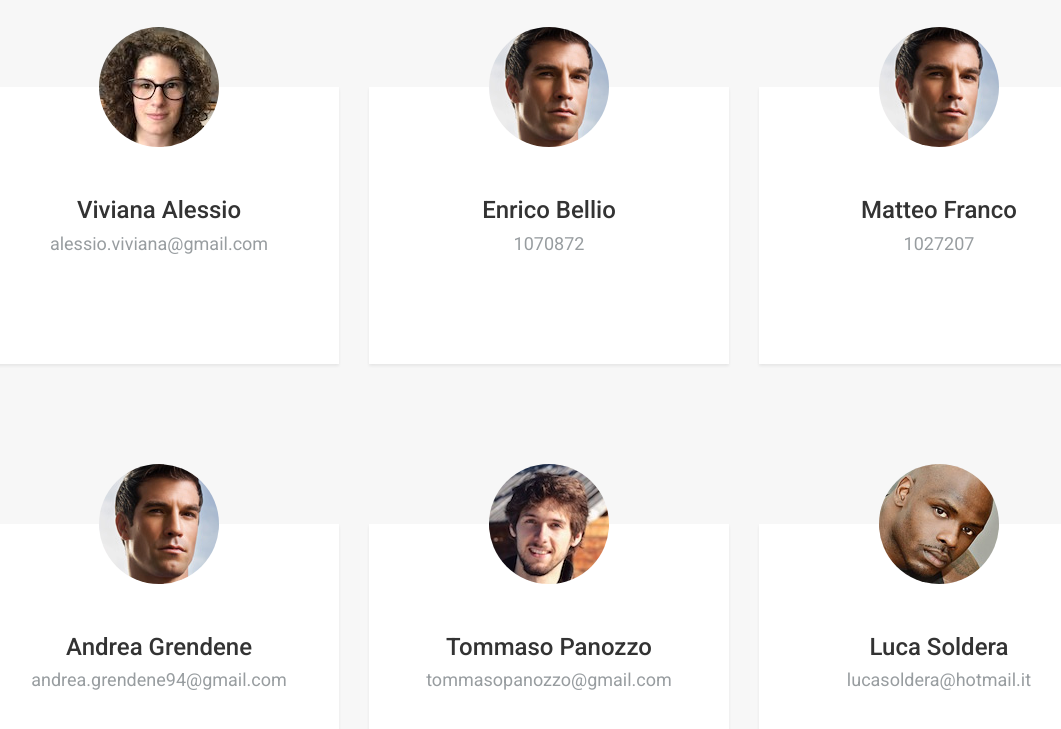
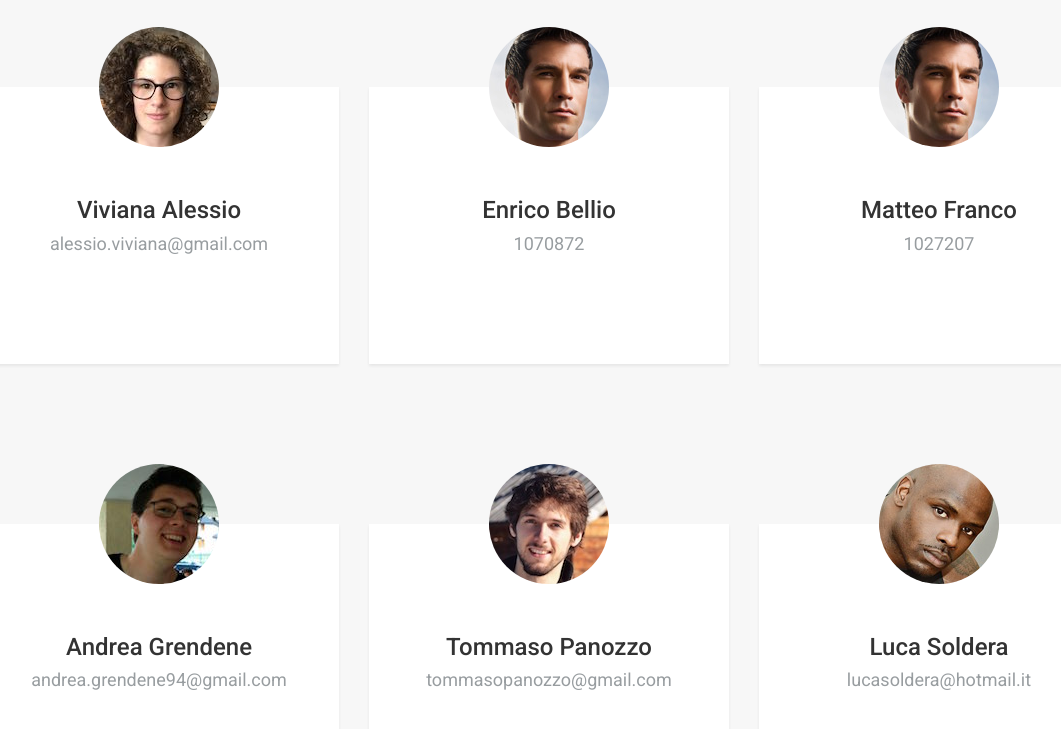
Before and after one commit to tom139/Beaconstrips-Website, a plain HTML site: page index.html in a window 1280 px wide. Shown: the part 2011-2740 px from the top of the page, without its empty margins (91-1152 px from the left). Drawn offline with Linux system fonts and the light colour scheme.

Commit message:
Add foto andrea

```diff
--- a/index.html
+++ b/index.html
@@ -304,7 +304,7 @@
 								<h5 class="light light-white">1 - 5 sessions / month</h5>
 							</div>
 						</div> -->
-						<img src="img/team/team3.jpg" alt="Andrea Grendene" class="avatar">
+						<img src="img/team/team-cenze.jpg" alt="Andrea Grendene" class="avatar">
 						<div class="title">
 							<h4>Andrea Grendene</h4>
 							<h5 class="muted regular">andrea.grendene94@gmail.com</h5>
```
Also changed, not shown: img/team/team-cenze.jpg (added).
